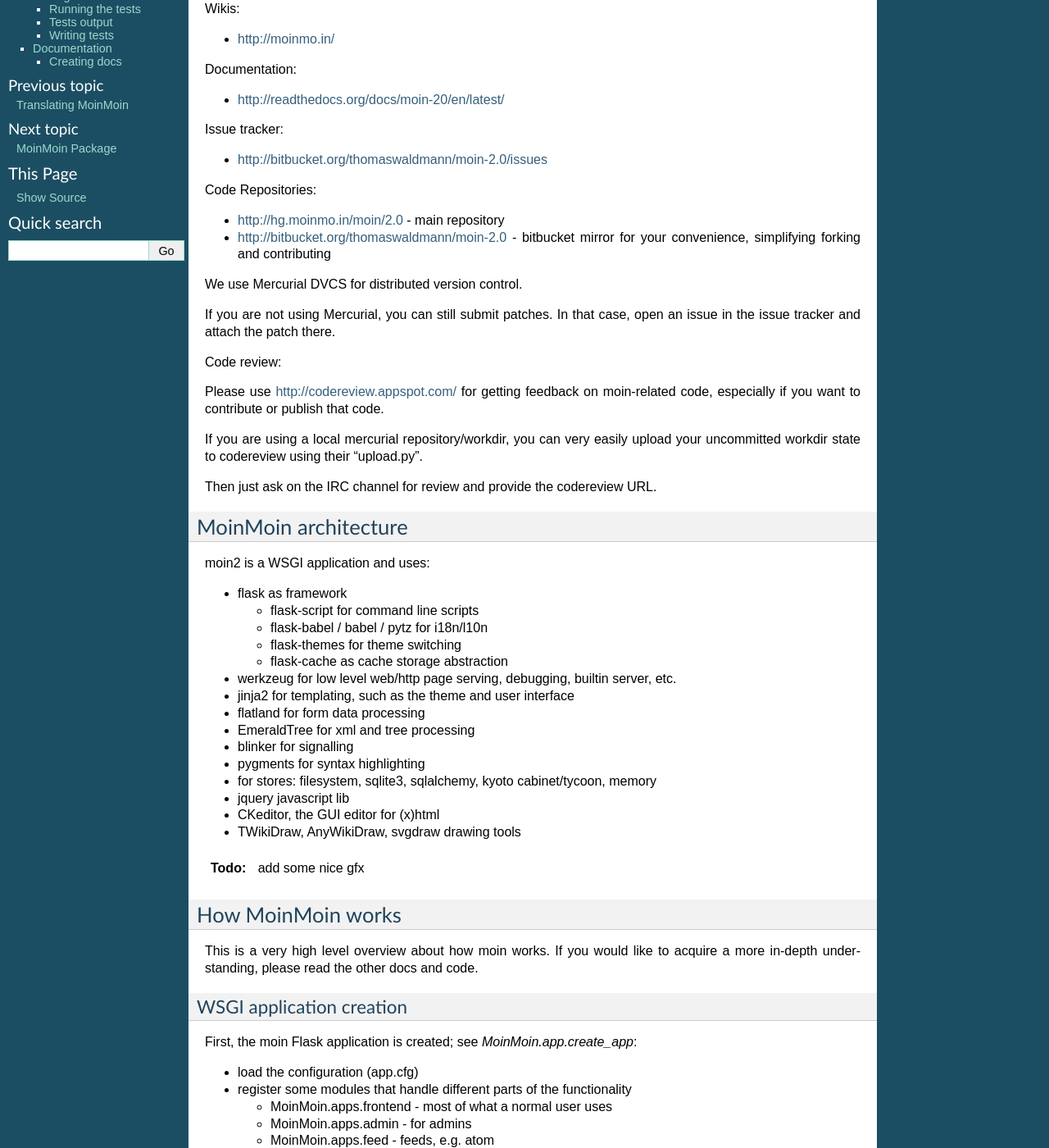
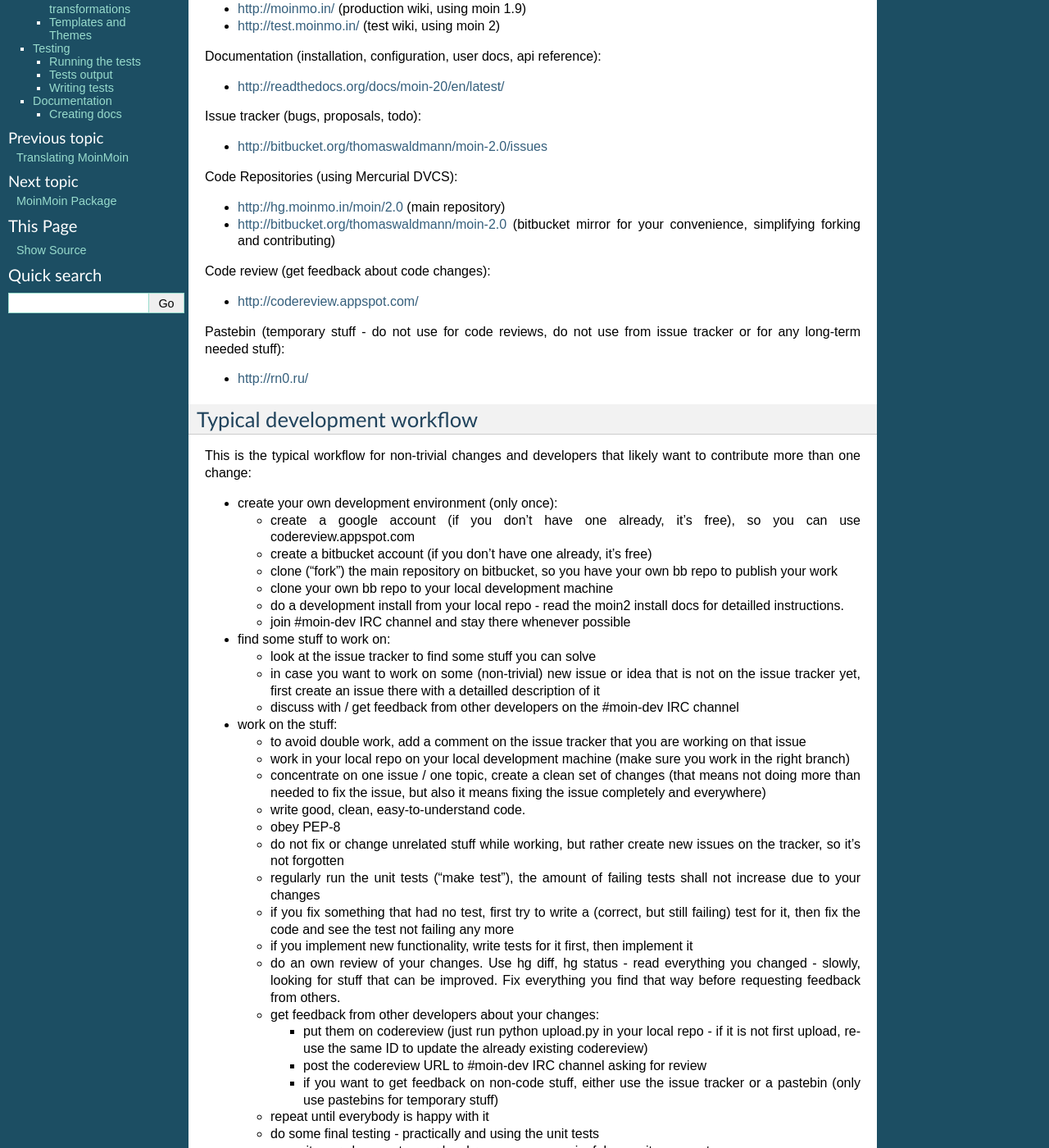
Before and after one commit to bhrigu123/moin-2.0-beta, a Sphinx documentation site: the page built from docs/devel/development.rst, in a window 1280 px wide and 1400 px high, scrolled down 279 px. Shown: the whole window at 82% size. Built offline with Sphinx 7.4.7, drawn with Linux system fonts in a browser that asks for light colours; pages that are not in the unit, such as notebooks, are missing from menus; some of the changed text lies outside the part shown.

Commit message:
added development/contribution workflow docs

```diff
--- a/docs/devel/development.rst
+++ b/docs/devel/development.rst
@@ -2,47 +2,141 @@
 Development
 ===========
 
-Project Organisation
-====================
-We mainly use IRC and the wiki for communication, documentation and planning.
+Useful Resources
+================
 
-IRC channels on chat.freenode.net:
+IRC channels on chat.freenode.net (quick communication and discussion):
 
-* #moin-dev (core development topics)
-* #moin (user support, extensions)
+* #moin-dev  (core development topics)
+* #moin  (user support, extensions)
 
 Wikis:
 
-* http://moinmo.in/
+* http://moinmo.in/  (production wiki, using moin 1.9)
+* http://test.moinmo.in/  (test wiki, using moin 2)
 
-Documentation:
+Documentation (installation, configuration, user docs, api reference):
 
 * http://readthedocs.org/docs/moin-20/en/latest/
 
-Issue tracker:
+Issue tracker (bugs, proposals, todo):
 
 * http://bitbucket.org/thomaswaldmann/moin-2.0/issues
 
-Code Repositories:
+Code Repositories (using Mercurial DVCS):
 
-* http://hg.moinmo.in/moin/2.0 - main repository
-* http://bitbucket.org/thomaswaldmann/moin-2.0 - bitbucket mirror for your
-  convenience, simplifying forking and contributing
+* http://hg.moinmo.in/moin/2.0  (main repository)
+* http://bitbucket.org/thomaswaldmann/moin-2.0  (bitbucket mirror for your
+  convenience, simplifying forking and contributing)
 
-We use Mercurial DVCS for distributed version control.
+Code review (get feedback about code changes):
 
-If you are not using Mercurial, you can still submit patches.
-In that case, open an issue in the issue tracker and attach the patch there.
+* http://codereview.appspot.com/
 
-Code review:
+Pastebin (temporary stuff - do not use for code reviews, do not use from issue
+tracker or for any long-term needed stuff):
 
-Please use http://codereview.appspot.com/ for getting feedback on moin-related
-code, especially if you want to contribute or publish that code.
+* http://rn0.ru/
 
-If you are using a local mercurial repository/workdir, you can very easily
-upload your uncommitted workdir state to codereview using their "upload.py".
 
-Then just ask on the IRC channel for review and provide the codereview URL.
+Typical development workflow
+============================
+
+This is the typical workflow for non-trivial changes and developers that likely
+want to contribute more than one change:
+
+* create your own development environment (only once):
+
+  - create a google account (if you don't have one already, it's free), so you
+    can use codereview.appspot.com
+  - create a bitbucket account (if you don't have one already, it's free)
+  - clone ("fork") the main repository on bitbucket, so you have your own bb
+    repo to publish your work
+  - clone your own bb repo to your local development machine
+  - do a development install from your local repo - read the moin2 install docs
+    for detailled instructions.
+  - join #moin-dev IRC channel and stay there whenever possible
+
+* find some stuff to work on:
+
+  - look at the issue tracker to find some stuff you can solve
+  - in case you want to work on some (non-trivial) new issue or idea that is
+    not on the issue tracker yet, first create an issue there with a detailled
+    description of it
+  - discuss with / get feedback from other developers on the #moin-dev IRC
+    channel
+
+* work on the stuff:
+
+  - to avoid double work, add a comment on the issue tracker that you are
+    working on that issue
+  - work in your local repo on your local development machine (make sure you
+    work in the right branch)
+  - concentrate on one issue / one topic, create a clean set of changes (that
+    means not doing more than needed to fix the issue, but also it means fixing
+    the issue completely and everywhere)
+  - write good, clean, easy-to-understand code.
+  - obey PEP-8
+  - do not fix or change unrelated stuff while working, but rather create new
+    issues on the tracker, so it's not forgotten
+  - regularly run the unit tests ("make test"), the amount of failing tests
+    shall not increase due to your changes
+  - if you fix something that had no test, first try to write a (correct, but
+    still failing) test for it, then fix the code and see the test not failing
+    any more
+  - if you implement new functionality, write tests for it first, then
+    implement it
+  - do an own review of your changes. Use hg diff, hg status - read everything
+    you changed - slowly, looking for stuff that can be improved. Fix
+    everything you find that way before requesting feedback from others.
+  - get feedback from other developers about your changes:
+
+    + put them on codereview (just run python upload.py in your local repo -
+      if it is not first upload, reuse the same ID to update the already
+      existing codereview)
+    + post the codereview URL to #moin-dev IRC channel asking for review
+    + if you want to get feedback on non-code stuff, either use the issue
+      tracker or a pastebin (only use pastebins for temporary stuff)
+  - repeat until everybody is happy with it
+  - do some final testing - practically and using the unit tests
+  - commit your changes to your local repo, use a meaningful commit comment
+
+* publish your stuff and request it being merged:
+
+  - push the changeset to your public bitbucket repo
+  - create a pull request to request that your changes get pulled into the
+    main repository
+  - optionally, tell about it on the IRC channel
+  - if you fixed an issue from the issue tracker, make sure the issue gets
+    closed after your fix has been merged.
+
+
+Alternate contribution workflows
+================================
+If the above workflow looks like overkill (e.g. for simple changes) or you
+can't work with the tools we usually use, you can also do it like this:
+
+* find an existing issue on the issue tracker about the issue you were fixing
+  (or create a new one), make sure to give (or update) all the details, like:
+
+  - precise version number / changeset hashes of the original code your patch
+    is based on
+  - precise description of the issue, how to reproduce it, tracebacks, ...
+  - why your fix is correct / how you tested it
+* create a patch using the diff tool, attach patch.txt to the issue:
+
+    diff -urN originalcodetree/ modifiedcodetree/ > patch.txt
+
+* if you fixed an issue from the issue tracker, make sure the issue gets
+  closed after your fix has been committed to the main repo.
+
+For trivial fixes (like typos), you can also try just grabbing a developer
+on IRC, telling filename, line number and get it fixed by him.
+
+Note: if developers find that the required changes are not that simple or are
+potentially causing other issues, codereview or other parts of the full
+workflow might be needed.
+
 
 MoinMoin architecture
 =====================
```
